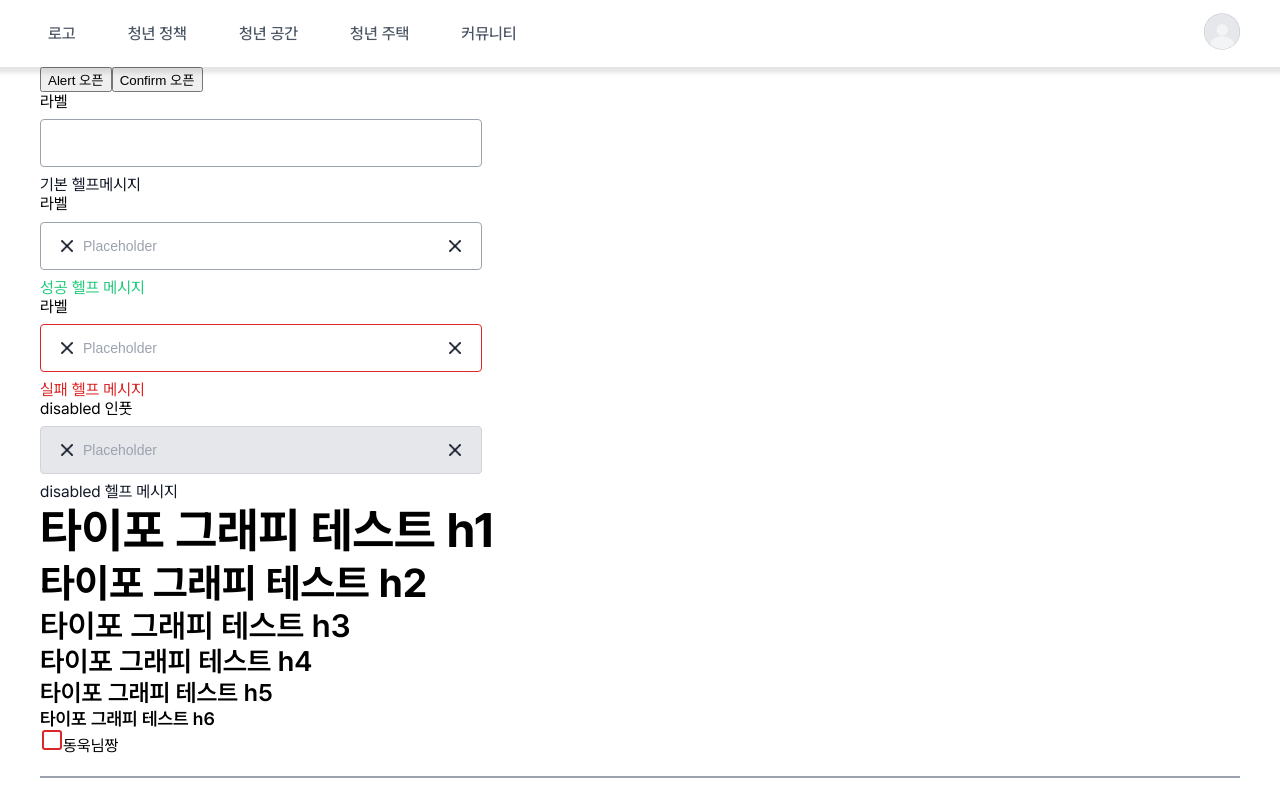
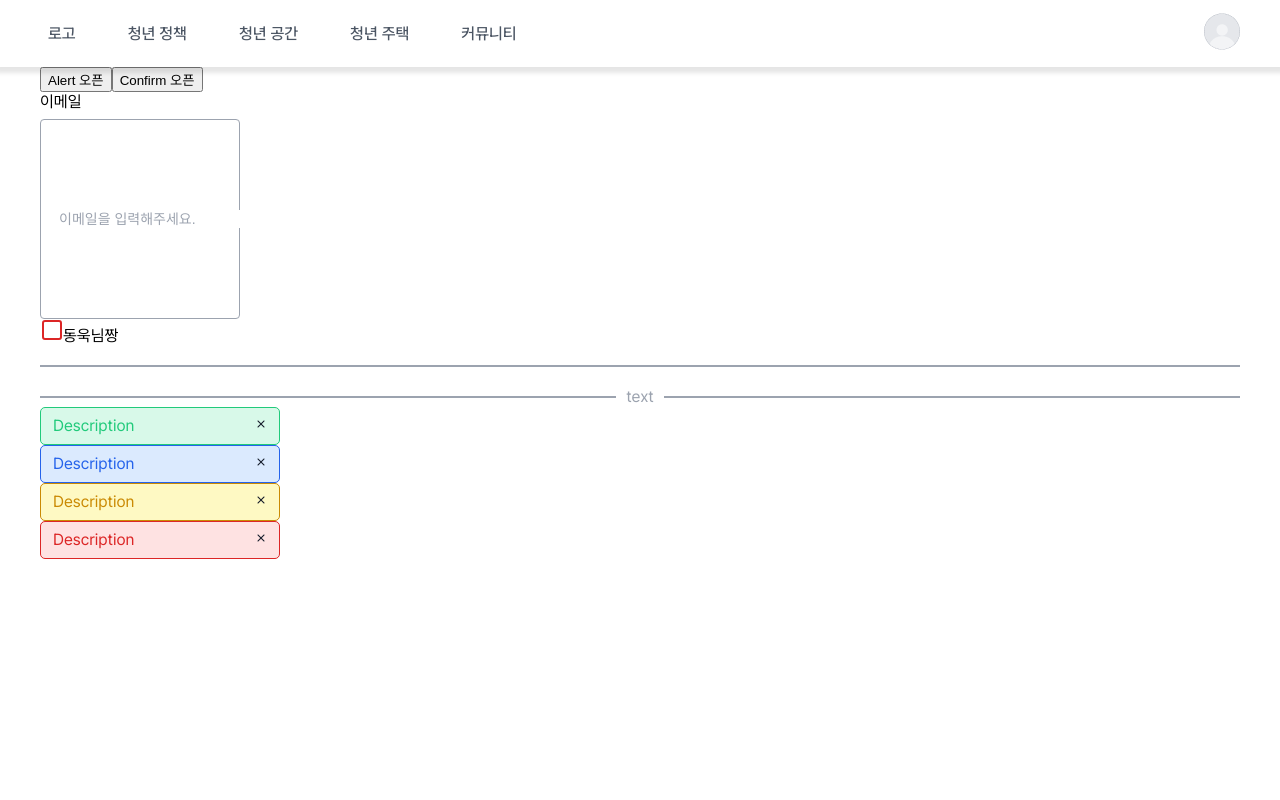
Before and after one commit to For-MZ/formz-fe, a Next.js app: page / in a window 1280 px wide. Shown: the top 800 px of the page. Built offline with nearby package versions, Linux system fonts and the light colour scheme; a web font is replaced by a local one.

Commit message:
Refactor: TextField 컴포넌트 복잡도 줄이기

```diff
--- a/src/app/page.tsx
+++ b/src/app/page.tsx
@@ -5,20 +5,14 @@ import Toast from '@/components/UI/Toast';
 import Checkbox from '@/components/UI/CheckBox';
 import useModal from '@/hooks/useModal';
 import useInput from '@/hooks/useInput';
-import useForm from '@/hooks/useForm';
 import Alert from '@/components/UI/Alert';
 import Confirm from '@/components/UI/Confirm';
 import TextField from '@/components/UI/TextField';
-import icon from '../../public/icons/x.png';
 
 export default function Home() {
   const [isOpenAlert, onOpenAlert, onCloseAlert] = useModal();
   const [isOpenConfirm, onOpenConfirm, onCloseConfirm] = useModal();
   const [inputValue, handleInputChange] = useInput('');
-  const [form, handleFormChange] = useForm({
-    email: '',
-    password: '',
-  });
 
   return (
     <>
@@ -50,54 +44,17 @@ export default function Home() {
         </Confirm>
       )}
       <TextField
-        type="text"
-        label="라벨"
+        type="email"
+        labelText="이메일"
+        id="email"
+        name="email"
         value={inputValue}
+        placeholder="이메일을 입력해주세요."
         onChange={handleInputChange}
-        helpMessage="기본 헬프메시지"
+        width="200px"
+        height="200px"
       />
-      <TextField
-        success
-        id="email"
-        label="라벨"
-        value={form.email}
-        onChange={handleFormChange}
-        placeholder="Placeholder"
-        helpMessage="성공 헬프 메시지"
-        leftIcon={icon}
-        rightIcon={icon}
-        inputName="email"
-      />
-      <TextField
-        error
-        id="password"
-        label="라벨"
-        value={form.password}
-        onChange={handleFormChange}
-        placeholder="Placeholder"
-        helpMessage="실패 헬프 메시지"
-        leftIcon={icon}
-        rightIcon={icon}
-        inputName="password"
-      />
-      <TextField
-        disabled
-        id="address"
-        label="disabled 인풋"
-        value={form.address}
-        onChange={handleFormChange}
-        placeholder="Placeholder"
-        helpMessage="disabled 헬프 메시지"
-        leftIcon={icon}
-        rightIcon={icon}
-        inputName="address"
-      />
-      <h1>타이포 그래피 테스트 h1</h1>
-      <h2>타이포 그래피 테스트 h2</h2>
-      <h3>타이포 그래피 테스트 h3</h3>
-      <h4>타이포 그래피 테스트 h4</h4>
-      <h5>타이포 그래피 테스트 h5</h5>
-      <h6>타이포 그래피 테스트 h6</h6>
+
       <Checkbox isNotValid onChange={() => {}} />
       <Divider style="none" />
       <Divider text="text" style="text" />
--- a/src/components/UI/TextField/TextField.module.scss
+++ b/src/components/UI/TextField/TextField.module.scss
@@ -5,7 +5,6 @@
 }
 
 .inputWrapper {
-  width: 442px;
   height: 48px;
   border: 1px solid $border-secondary-color;
   border-radius: 4px;
@@ -58,15 +57,3 @@
   width: 20px;
   height: 20px;
 }
-
-.helpMessage {
-  color: $text-primary-color;
-
-  &.success {
-    color: $text-success-color;
-  }
-
-  &.error {
-    color: $text-danger-color;
-  }
-}
--- a/src/components/UI/TextField/index.tsx
+++ b/src/components/UI/TextField/index.tsx
@@ -2,79 +2,59 @@ import styles from './TextField.module.scss';
 import Image, { StaticImageData } from 'next/image';
 
 type Props = {
-  width?: string;
-  height?: string;
+  labelText?: string;
   type?: React.HTMLInputTypeAttribute | undefined;
+  required?: boolean;
   id?: string;
-  label?: string;
+  name?: string;
   value: string;
   onChange: (event: React.ChangeEvent<HTMLInputElement>) => void;
   placeholder?: string;
-  helpMessage?: string;
   error?: boolean;
-  success?: boolean;
   disabled?: boolean;
   leftIcon?: StaticImageData;
   rightIcon?: StaticImageData;
-  inputName?: string;
+  width?: string;
+  height?: string;
 };
 
-/**
- * @param type - input type 프로퍼티
- * @param id - label과 input 연결하는 id
- * @param label - 인풋 위에 있는 텍스트
- * @param value - 인풋 상태 값
- * @param onChange - 인풋 체인지 이벤트 핸들러
- * @param placeholder - 인풋 안에 있는 힌트 텍스트
- * @param helpMessage - 인풋 밑에 있는 텍스트
- * @param error - 유효성 불통과
- * @param success - 유효성 통과
- * @param disabled - 비활성화 상태 값
- * @param leftIcon - 인풋 내부 왼쪽에 있는 아이콘
- * @param rightIcon - 인풋 내부 오른쪽에 있는 아이콘
- * @param inputName - input name 프로퍼티, useForm 사용 시 필요
- * @returns
- */
 export default function TextField({
-  width,
-  height,
-  type,
-  id,
-  label,
   value,
   onChange,
+  labelText,
+  id,
+  name,
+  type,
+  required,
   placeholder,
-  helpMessage,
   error,
-  success,
   disabled,
   leftIcon,
   rightIcon,
-  inputName,
+  width,
+  height,
 }: Props) {
   return (
     <div className={styles.container}>
-      {label && <label htmlFor={id}>{label}</label>}
+      {labelText && <label htmlFor={id}>{labelText}</label>}
       <div
         style={{ width, height }}
         className={`${styles.inputWrapper} ${error && styles.error} ${disabled && styles.disabled}`}
       >
         {leftIcon && <Image src={leftIcon} alt="아이콘" className={styles.icon} />}
         <input
+          className={styles.input}
+          id={id}
           type={type}
-          id={id}
-          name={inputName}
-          className={styles.input}
+          name={name}
           placeholder={placeholder}
           disabled={disabled}
+          required={required}
           value={value}
           onChange={onChange}
         />
         {rightIcon && <Image src={rightIcon} alt="아이콘" className={styles.icon} />}
       </div>
-      {helpMessage && (
-        <p className={`${styles.helpMessage} ${error && styles.error} ${success && styles.success}`}>{helpMessage}</p>
-      )}
     </div>
   );
 }
```
